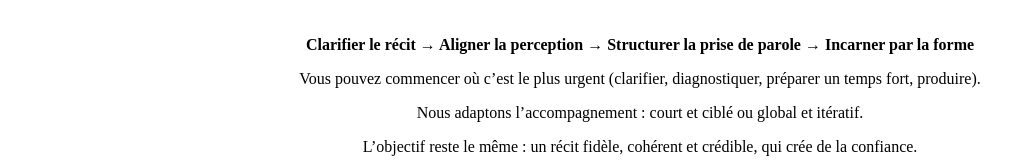
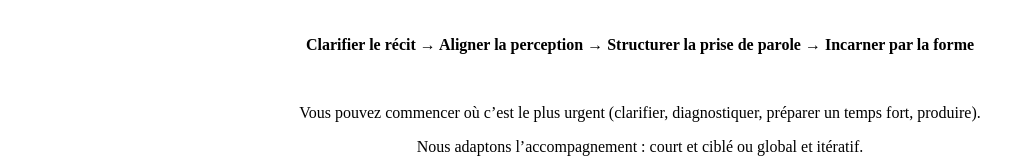
Before and after one commit to JacquesCastel/wharf-frontend, a Next.js app: page /you in a window 1280 px wide. Shown: the part 329-489 px from the top of the page, without its empty margins (0-1035 px from the left). Built offline with nearby package versions, Linux system fonts and the light colour scheme; no server answers.

Commit message:
fix: corriger you

```diff
--- a/app/you/page.tsx
+++ b/app/you/page.tsx
@@ -96,13 +96,13 @@ export default async function YouPage() {
 <p>Dans la pratique, beaucoup de projets suivent ce chemin naturel :</p>
 <p>&nbsp;</p>
 <p><strong>Clarifier le récit → Aligner la perception → Structurer la prise de parole → Incarner par la forme</strong></p>
-
+<p>&nbsp;</p>
 <p>Vous pouvez commencer où c’est le plus urgent (clarifier, diagnostiquer, préparer un temps fort, produire).</p>
 <p>Nous adaptons l’accompagnement : court et ciblé ou global et itératif.</p>
 <p>L’objectif reste le même : un récit fidèle, cohérent et crédible, qui crée de la confiance.</p>
 
 <p>Choisissez votre point de départ ci-dessous — on s’occupe du reste.
-  </p><p></p></center>
+  </p><p>&nbsp;</p></center>
           <div className="you-situations-grid">
             {youData.situations.liste.map((situation: { numero: number; titre: string; description: string }) => (
               <div key={situation.numero} className="you-situation">
```
